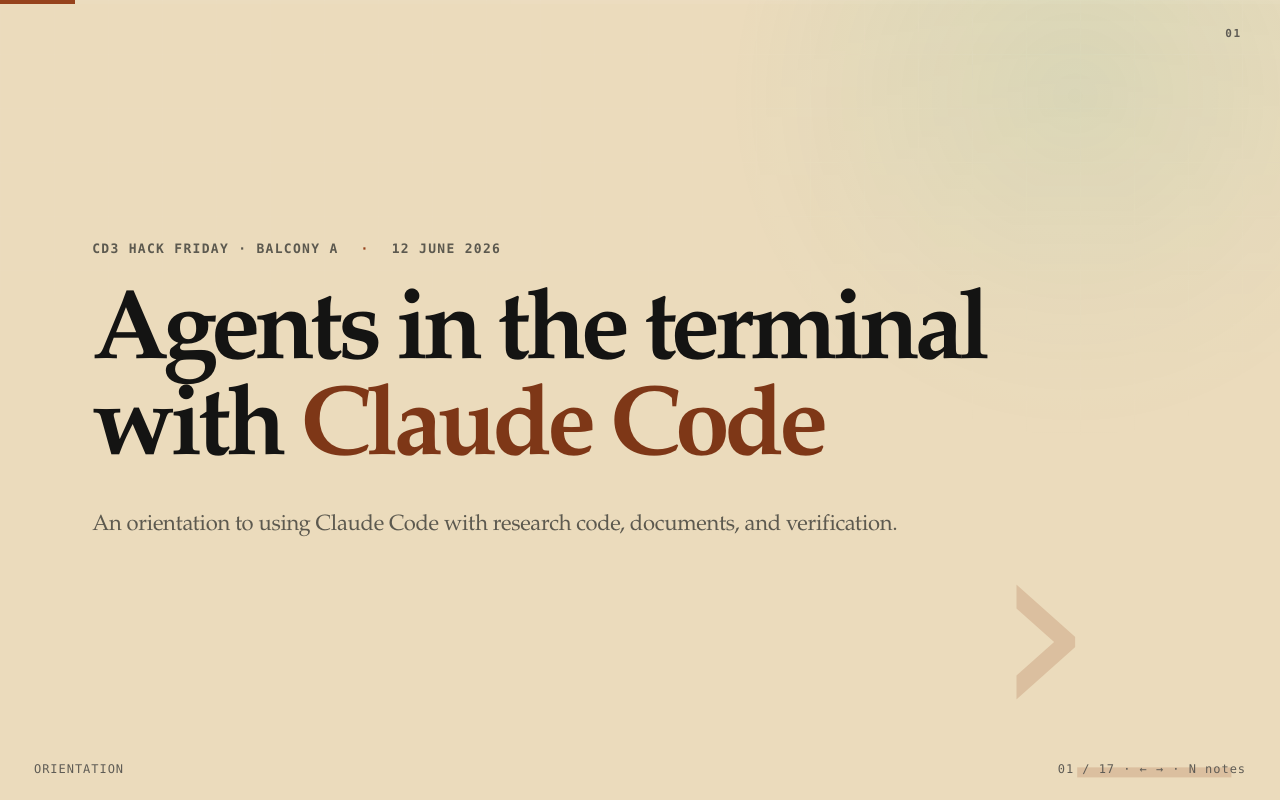
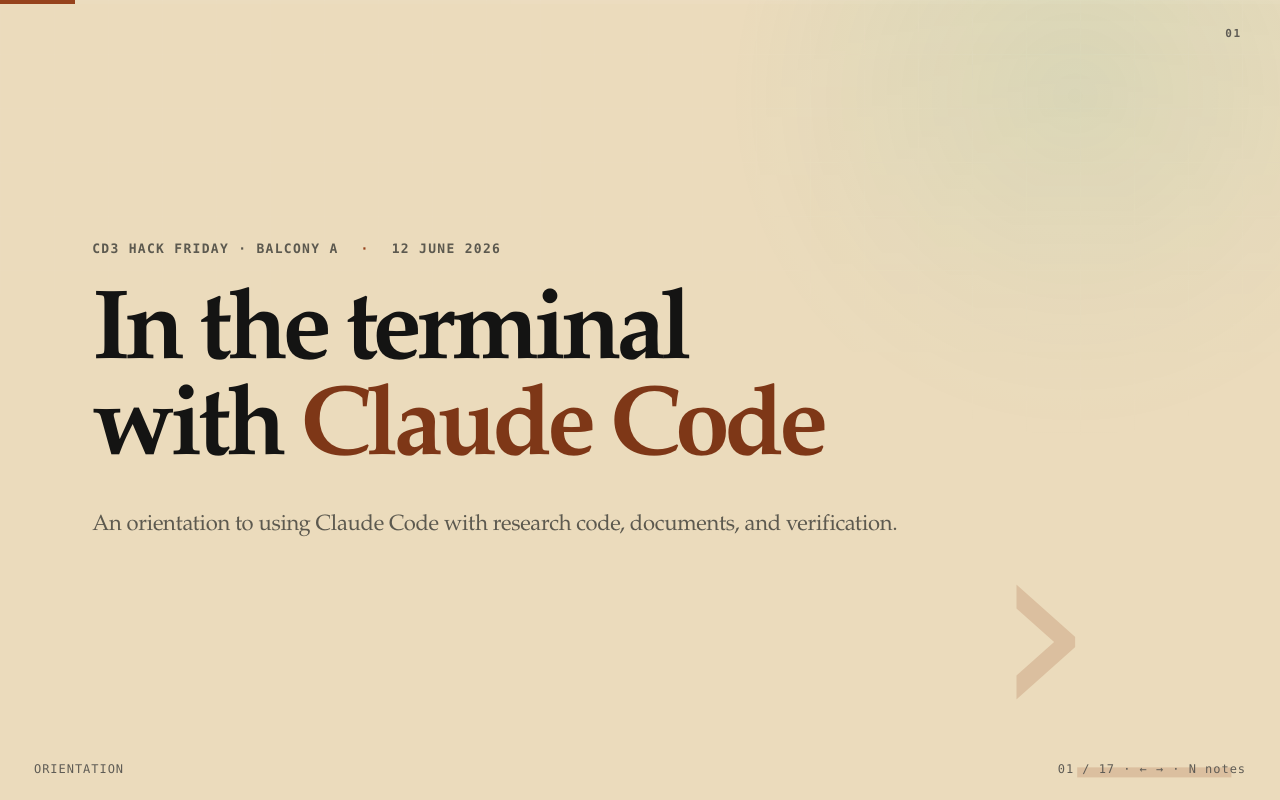
Before and after one commit to IPMUCD3/CD3hackFriday_agentic-workflow, a plain HTML site: page slide_deck/kickoff_overview_2026June12.html in a window 1280 px wide. Drawn offline with Linux system fonts and the light colour scheme.

Commit message:
Fix title headline re-wrap on the Claude Code deck

```diff
--- a/slide_deck/kickoff_overview_2026June12.html
+++ b/slide_deck/kickoff_overview_2026June12.html
@@ -743,7 +743,7 @@
 
 <section class="slide on" id="slide-1" data-number="01" data-section="Orientation" aria-label="Title slide">
   <div class="meta-row"><span>CD3 Hack Friday · Balcony A</span><span>12 June 2026</span></div>
-  <h1>Agents in the terminal<br>with <span class="hero-word">Claude Code</span></h1>
+  <h1>In the terminal<br>with <span class="hero-word">Claude Code</span></h1>
   <p class="lede">An orientation to using Claude Code with research code, documents, and verification.</p>
   <div class="title-mark" aria-hidden="true">›_</div>
   <aside class="speaker-notes"><p>Notes</p><p>CD3 Hack Friday, 12 June 2026. The examples are research workflows because that is the work this room does. Press N on any slide to see the background behind it.</p></aside>
```
